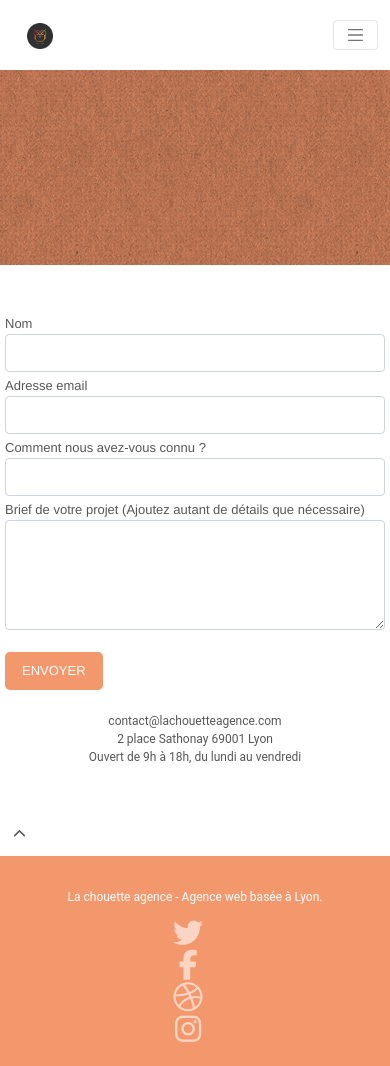
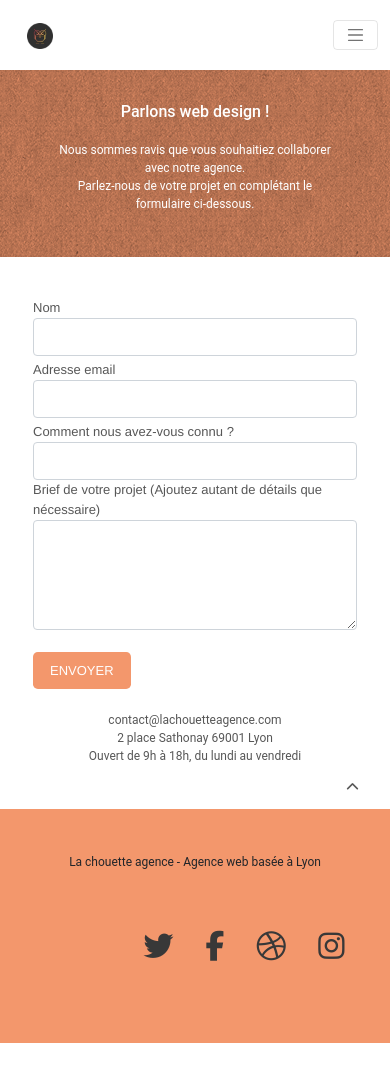
Before and after one commit to VanessaEOI/P4_02_code_source, a plain HTML site: page contact.html in a window 390 px wide. After the commit the page ends 1043 px from the top, so only its background shows below. Drawn offline with nearby package versions, Linux system fonts and the light colour scheme.

Commit message:
Responsive contact.html

```diff
--- a/contact.html
+++ b/contact.html
@@ -114,7 +114,7 @@
 			<!-- bloc-7 END -->
 
 			<!-- ScrollToTop Button -->
-			<a class="bloc-button btn btn-d scrollToTop" onclick="scrollToTarget('1')"><span class="fa fa-chevron-up"></span></a>
+			<a class="bloc-button btn btn-d scrollToTop" href="#bloc-0"><span class="fa fa-chevron-up"></span></a>
 			<!-- ScrollToTop Button END-->
 
 		</main>
@@ -123,31 +123,15 @@
 			<div class="container bloc-sm">
 				<div class="row">
 					<div class="col-sm-12">
-						<p class="text-center white">
-							La chouette agence - Agence web basée à Lyon.<br>
+						<p class="text-center text-dark">
+							La chouette agence - Agence web basée à Lyon<br>
 						</p>
-						<div class="row row-no-gutters social">
-							<div class="col-sm-3">
-								<div class="text-center">
-									<a class="social" href="index.html"><span class="fa fa-twitter icon-md"></span></a>
-								</div>
-							</div>
-							<div class="col-sm-3">
-								<div class="text-center">
-									<a class="social" href="index.html"><span class="fa fa-facebook icon-md"></span></a>
-								</div>
-							</div>
-							<div class="col-sm-3">
-								<div class="text-center">
-									<a class="social" href="index.html"><span class="fa fa-dribbble icon-md"></span></a>
-								</div>
-							</div>
-							<div class="col-sm-3">
-								<div class="text-center">
-									<a class="social" href="index.html"><span class="fa fa-instagram icon-md"></span></a>
-								</div>
-							</div>
-						</div>
+						<ul>
+							<li><a class="social" href="index.html"><span class="fa fa-twitter icon-md"></span></a></li>
+							<li><a class="social" href="index.html"><span class="fa fa-facebook icon-md"></span></a></li>
+							<li><a class="social" href="index.html"><span class="fa fa-dribbble icon-md"></span></a></li>
+							<li><a class="social" href="index.html"><span class="fa fa-instagram icon-md"></span></a></li>
+						</ul>
 					</div>
 				</div>
 			</div>
--- a/style.css
+++ b/style.css
@@ -625,7 +625,7 @@ h4 {
 }
 
 .tc-white {
-    color: #F3976C!important;
+    color: #FFF!important;
 }
 
 .btn-atomic-tangerine {
@@ -996,12 +996,20 @@ h4 {
             font-size: 1.35rem !important;
         }
 
+        .row{
+            margin: 1em auto !important;
+        }
+
+        .container{
+            padding: 1em !important;
+        }
+
         @media (max-width: 576px) {
-            a, q, label, button {
+            a, q, h3, label, button {
                 font-size: small !important;
             }
 
-            h1, h2, h3, h4, h5, h6{
+            h1, h2, h4, h5, h6{
                 font-size: medium !important;
             }
 
@@ -1022,6 +1030,37 @@ h4 {
         }
 
         /***** MAIN ****/
+
+        /***** FOOTER ****/
+
+        .social span{
+            color: #383838 !important;
+        }
+        .social span:hover{
+            color: #000000 !important;
+            text-shadow: rgba(255, 255, 255, 0.733) 0 0 0.4em;
+        }
+
+        footer ul{
+            display: flex;
+            justify-content: space-evenly;
+            margin: 1em auto;
+            width: 50%;
+            padding: 1em !important;
+        }
+
+        li{
+            list-style-type: none;
+            padding: 1em !important;
+        }
+
+        @media (max-width: 270px) {
+            .social span{
+                font-size: 1.5em !important;
+            }
+        }
+
+        /***** FOOTER ****/
 
     /***** BOTH ****/
 
@@ -1060,6 +1099,7 @@ h4 {
 
     .card{
         border: none !important;
+        background-color: transparent !important;
     }
     /* BLOC 4 */
 
@@ -1067,6 +1107,19 @@ h4 {
 
 /***** CONTACT ****/
 
+.col-sm-12{
+    z-index: 1;
+    display: flex;
+    flex-direction: column;
+    align-items: center;
+}
+.scrollToTop{
+    position: absolute;
+    bottom: 0;
+    right: 1em;
+    z-index: 1;
+}
+
 /***** CONTACT ****/
 
 /**************** Modified CSS *****************/
```
Also changed, not shown: index.html (+7 -23 lines), style.min.css, 1 other file.
